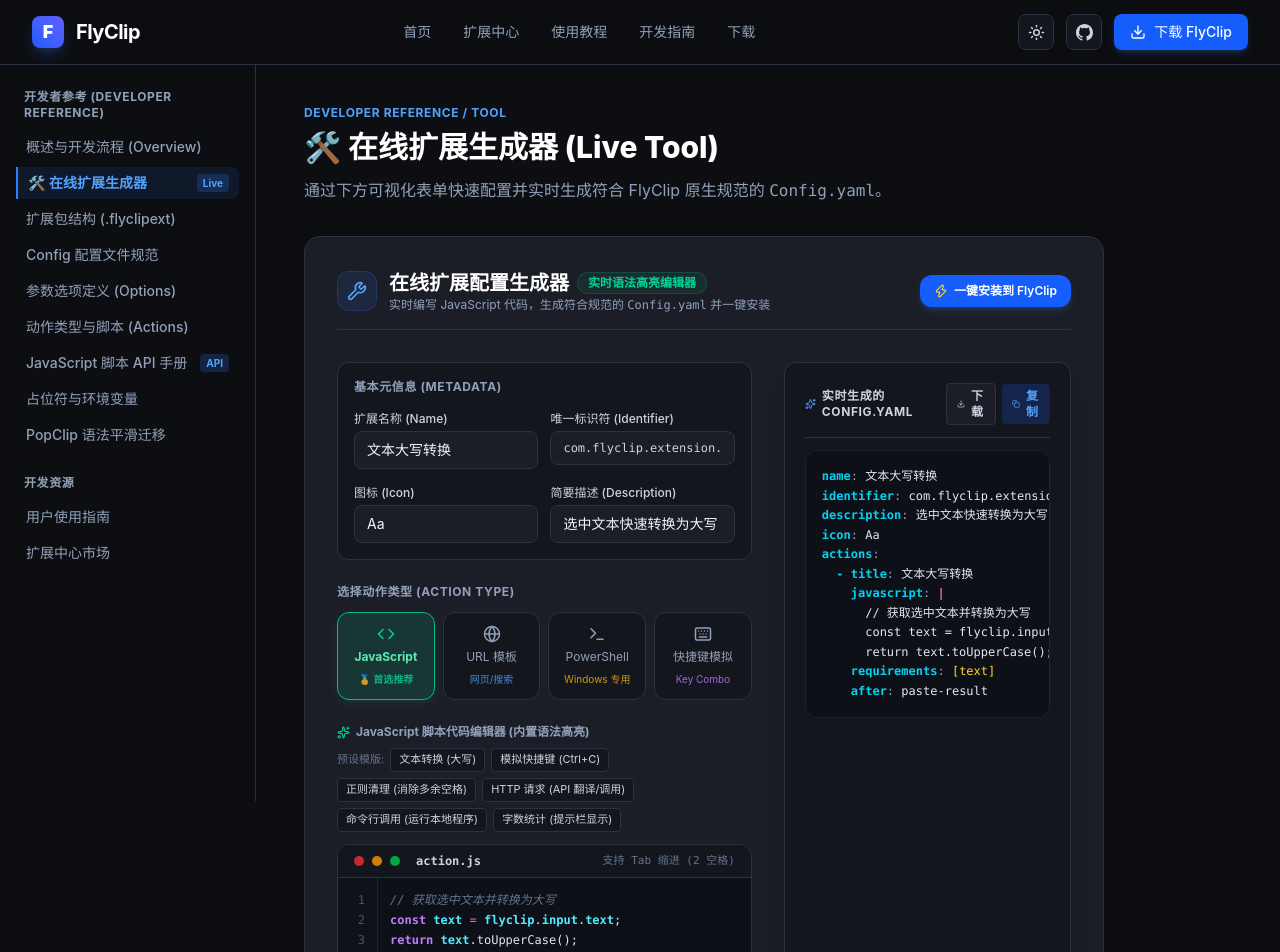
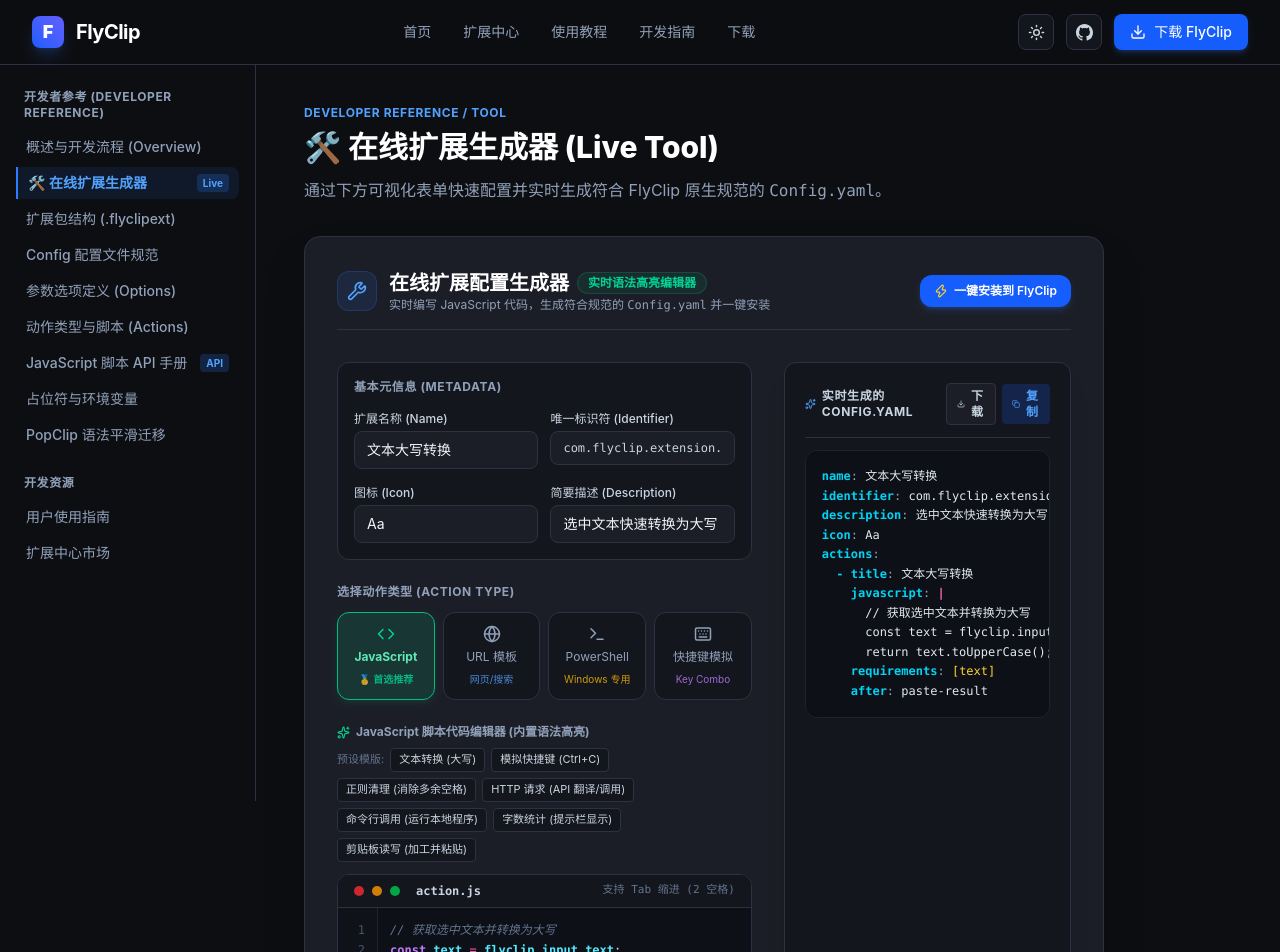
Before and after one commit to flyclip-app/website, a Next.js app: page /dev/generator in a window 1280 px wide. Shown: the top 952 px of the page. Built offline with nearby package versions, Linux system fonts and the light colour scheme.

Commit message:
feat: add clipboard preset in live generator

```diff
--- a/src/components/ExtensionGenerator.tsx
+++ b/src/components/ExtensionGenerator.tsx
@@ -139,6 +139,11 @@
     name: "字数统计 (提示栏显示)",
     code: `// 统计字数并在 FlyClip 提示栏浮层中展示\nconst text = flyclip.input.text;\nconst chars = text.length;\nconst words = (text.match(/\\S+/g) || []).length;\nreturn \`\${chars} 字符 · \${words} 词\`;`,
     after: "show-result",
+  },
+  {
+    name: "剪贴板读写 (加工并粘贴)",
+    code: `// 读取剪贴板，加工后写回并模拟粘贴\nconst clip = flyclip.readClipboard();\nflyclip.copy(clip.trim());\nflyclip.paste();`,
+    after: "none",
   },
 ];
 
```
